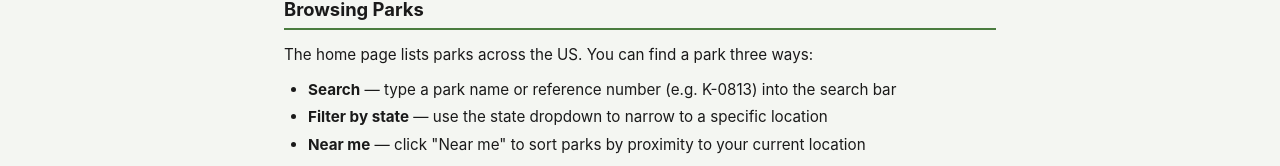
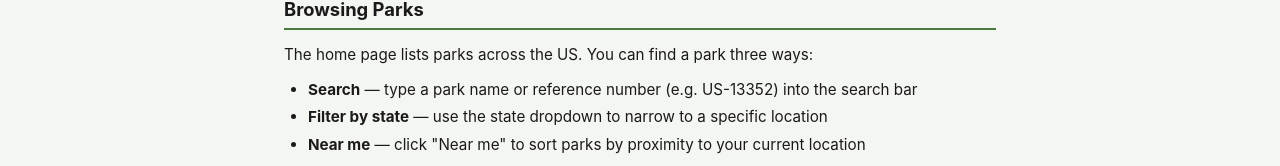
Before and after one commit to thelias/pota-wiki, a React (Vite) app in the folder client/: page /help in a window 1280 px wide. Shown: the part 235-401 px from the top of the page. Built offline with nearby package versions, Linux system fonts and the light colour scheme; no server answers.

Commit message:
wording change

```diff
--- a/client/src/pages/Help.jsx
+++ b/client/src/pages/Help.jsx
@@ -16,7 +16,7 @@ export default function Help() {
         <Section title="Browsing Parks">
           The home page lists parks across the US. You can find a park three ways:
           <ul style={{ marginLeft: '1.5rem', marginTop: '0.5rem', lineHeight: 1.8 }}>
-            <li><strong>Search</strong> — type a park name or reference number (e.g. K-0813) into the search bar</li>
+            <li><strong>Search</strong> — type a park name or reference number (e.g. US-13352) into the search bar</li>
             <li><strong>Filter by state</strong> — use the state dropdown to narrow to a specific location</li>
             <li><strong>Near me</strong> — click "Near me" to sort parks by proximity to your current location</li>
           </ul>
```
Also changed, not shown: 1 other file (tests, documents, lock files or other folders).
